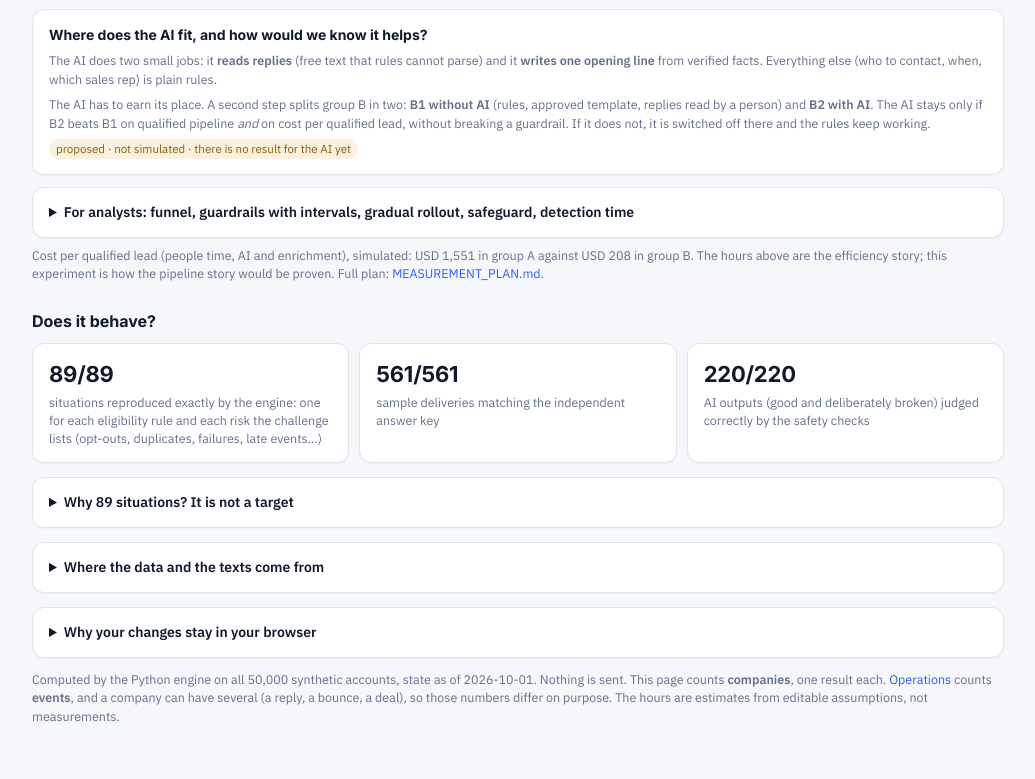
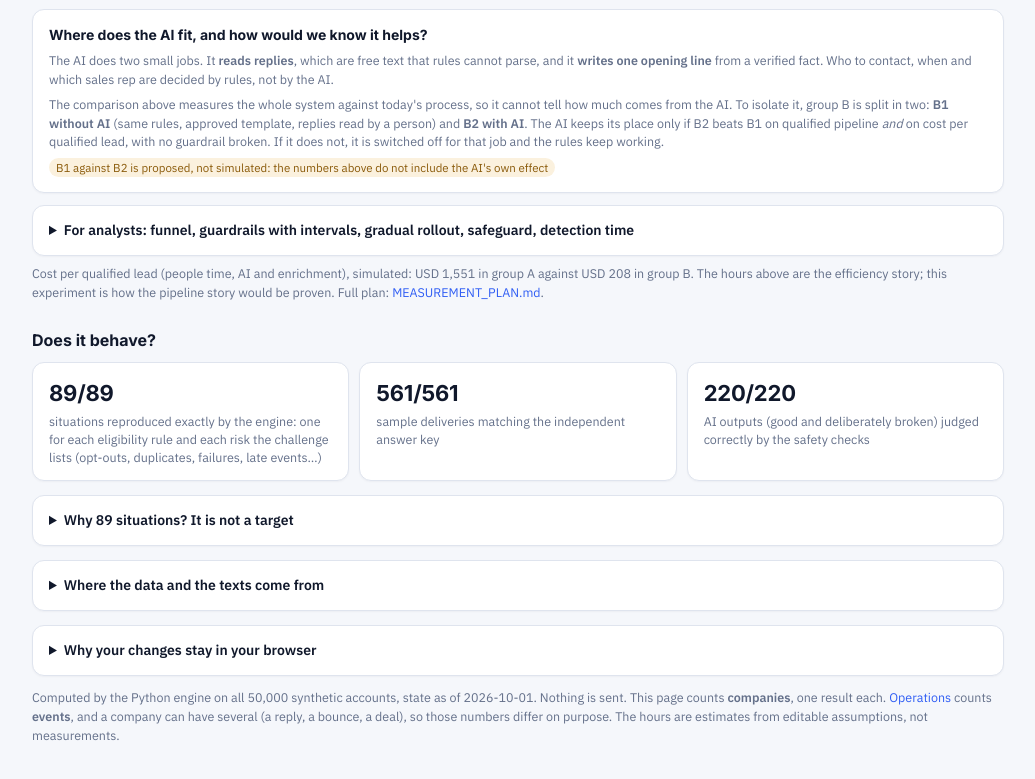
Before and after one commit to apogeoconsara/portafolioclarachallenge, a plain HTML site: page public/index.html in a window 1280 px wide. Shown: the part 2729-3508 px from the top of the page, without its empty margins (240-1275 px from the left). Drawn offline with Linux system fonts and the light colour scheme.

Commit message:
Clarify the AI paragraph in Measuring impact

```diff
--- a/public/index.html
+++ b/public/index.html
@@ -359,9 +359,9 @@ const VIEWS = {
       </div>
       <div class="card" style="margin-top:12px">
         <h3>Where does the AI fit, and how would we know it helps?</h3>
-        <p class="d" style="margin:0 0 6px">The AI does two small jobs: it <b>reads replies</b> (free text that rules cannot parse) and it <b>writes one opening line</b> from verified facts. Everything else (who to contact, when, which sales rep) is plain rules.</p>
-        <p class="d" style="margin:0 0 6px">The AI has to earn its place. A second step splits group B in two: <b>B1 without AI</b> (rules, approved template, replies read by a person) and <b>B2 with AI</b>. The AI stays only if B2 beats B1 on qualified pipeline <i>and</i> on cost per qualified lead, without breaking a guardrail. If it does not, it is switched off there and the rules keep working.</p>
-        <span class="tag warn">proposed · not simulated · there is no result for the AI yet</span>
+        <p class="d" style="margin:0 0 6px">The AI does two small jobs. It <b>reads replies</b>, which are free text that rules cannot parse, and it <b>writes one opening line</b> from a verified fact. Who to contact, when and which sales rep are decided by rules, not by the AI.</p>
+        <p class="d" style="margin:0 0 6px">The comparison above measures the whole system against today's process, so it cannot tell how much comes from the AI. To isolate it, group B is split in two: <b>B1 without AI</b> (same rules, approved template, replies read by a person) and <b>B2 with AI</b>. The AI keeps its place only if B2 beats B1 on qualified pipeline <i>and</i> on cost per qualified lead, with no guardrail broken. If it does not, it is switched off for that job and the rules keep working.</p>
+        <span class="tag warn">B1 against B2 is proposed, not simulated: the numbers above do not include the AI's own effect</span>
       </div>
       <details class="card" style="margin-top:12px"><summary>For analysts: funnel, guardrails with intervals, gradual rollout, safeguard, detection time</summary>
         <h3 style="margin:12px 0 6px">The funnel, per 1,000 companies (simulated)</h3>
```
